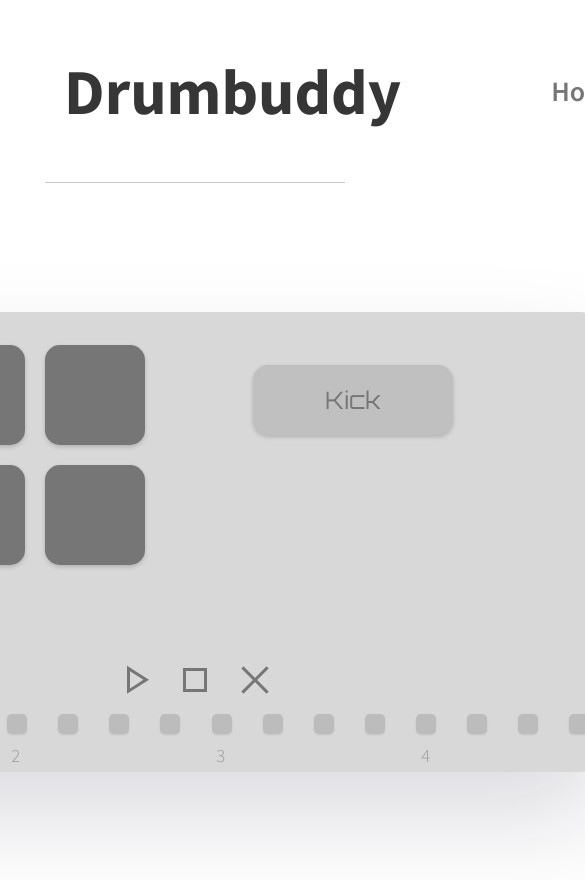
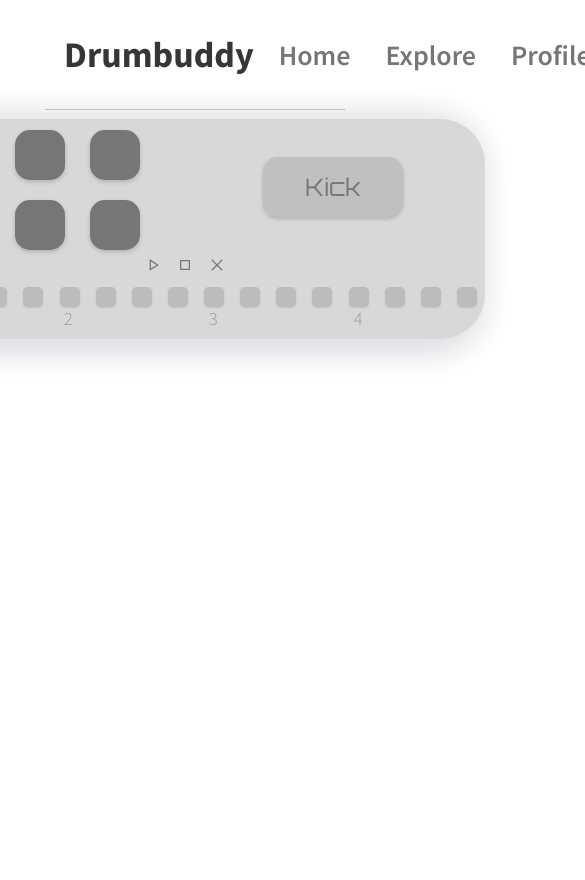
Before and after one commit to lukeweston1234/drum-buddy-v2, a React (Create React App) app: page /home in a window 390 px wide. Shown: the top 880 px of the page, 585 px wide, since content can reach past the window. Built offline with nearby package versions, Linux system fonts and the light colour scheme; no server answers.

Commit message:
css changes

```diff
--- a/src/styles/App.css
+++ b/src/styles/App.css
@@ -1,12 +1,14 @@
 @import url("https://fonts.googleapis.com/css2?family=Orbitron&family=Source+Sans+Pro:wght@200;300;600;700&display=swap");
+
 * {
   font-family: Source Sans Pro;
 }
 
 .nav-bar {
+  padding-left: 0;
   display: flex;
   flex-direction: row;
-  margin-left: 25px;
+  margin-left: 0px;
 }
 
 a {
@@ -43,7 +45,7 @@ a {
   display: flex;
   flex-direction: row;
   align-items: center;
-  justify-content: space-between;
+  justify-content: space-around;
 }
 
 .nav-divider {
@@ -55,5 +57,40 @@ a {
 }
 
 .nav-wrapper {
-  margin-left: 60px;
+  padding-left: 0;
+  display: flex;
+  justify-content: space-around;
 }
+
+@media (max-width: 920px) {
+  .logo {
+    font-size: 36px;
+    font-weight: 700;
+    font-style: bold;
+    color: #363636;
+  }
+
+  .nav-bar {
+    display: flex;
+    flex-direction: row;
+    margin-left: 0px;
+  }
+}
+
+@media (min-width: 1280px) {
+  .logo {
+    font-size: 84px;
+    font-weight: 700;
+    font-style: bold;
+    color: #363636;
+  }
+  .active-nav-text {
+    color: #f18928;
+    font-size: 36px;
+  }
+
+  .nav-text {
+    color: #767676;
+    font-size: 36px;
+  }
+}
--- a/src/styles/Controls.css
+++ b/src/styles/Controls.css
@@ -1,3 +1,7 @@
+button:active * {
+  transform: translateY(2px);
+}
+
 .play-button {
   border: none;
   background-color: #d8d8d8;
@@ -14,10 +18,6 @@
 .reset-button {
   border: none;
   background-color: #d8d8d8;
-}
-
-.reset-button:active {
-  transform: translateY(2px);
 }
 
 .stop-button {
@@ -46,3 +46,15 @@
 .bpm-input:focus {
   outline-width: 0;
 }
+
+@media (max-height: 900px) {
+  .bpm-input {
+    width: 60px;
+    height: 20px;
+    align-self: center;
+  }
+  img {
+    width: 20px;
+    height: 20px;
+  }
+}
--- a/src/styles/DrumButton.css
+++ b/src/styles/DrumButton.css
@@ -22,3 +22,12 @@
 .drum-button:active {
   transform: translateY(2px);
 }
+
+@media (max-height: 900px) {
+  .drum-button,
+  .active-drum-button {
+    width: 50px;
+    height: 50px;
+    margin-left: 15px;
+  }
+}
--- a/src/styles/DrumMachine.css
+++ b/src/styles/DrumMachine.css
@@ -1,5 +1,6 @@
 .wrapper {
   margin-right: 0;
+  margin-top: 80px;
   justify-content: center;
   display: grid;
   grid-template-rows: repeat(7, 100px);
@@ -8,21 +9,22 @@
 }
 
 .drum-machine {
-  border-radius: 25px;
+  border-radius: 45px;
   background-color: #d8d8d8;
   grid-column: 1 / 8;
   grid-row: 2 / 6;
-  box-shadow: rgba(17, 12, 46, 0.15) 0px 48px 100px 0px;
+  box-shadow: rgba(17, 12, 46, 0.15) -10px 5px 30px 10px;
   display: flex;
   flex-direction: column;
   justify-content: flex-end;
 }
 
 .drum-button-container {
+  display: flex;
   width: 50%;
   display: flex;
   margin-top: 10px;
-  margin-left: 10px;
+  margin-left: 20px;
   margin-bottom: 80px;
   justify-content: flex-start;
   flex-wrap: wrap;
@@ -49,3 +51,35 @@
   align-items: center;
   justify-content: flex-start;
 }
+
+@media (max-height: 900px) {
+  .wrapper {
+    margin-right: 0;
+    margin-top: 0px;
+    justify-content: center;
+    display: grid;
+    grid-template-rows: repeat(7, 100px);
+    grid-template-columns: repeat(7, 100px);
+    gap: 20px;
+  }
+  .drum-machine {
+    grid-column: 2 / 7;
+    grid-row: 1 / 3;
+  }
+  .drum-button-container {
+    margin-bottom: 35px;
+  }
+  .drum-machine-top {
+    height: 100px;
+  }
+  .control-wrapper {
+    display: grid;
+    grid-template-columns: repeat(5, 1fr);
+    grid-template-rows: 30px;
+    margin-bottom: 0px;
+  }
+  .controls {
+    height: 20px;
+    align-items: center;
+  }
+}
--- a/src/styles/DrumSequencer.css
+++ b/src/styles/DrumSequencer.css
@@ -20,6 +20,7 @@
   align-self: center;
   text-align: center;
   margin: 0;
+  margin-bottom: 10px;
   padding: 0;
 }
 
@@ -42,3 +43,15 @@
   grid-column-start: 13;
   grid-column-end: 14;
 }
+
+@media (max-width: 900px) {
+  .drum-sequencer {
+    margin-bottom: 0px;
+  }
+  .sequencer-numbers {
+    margin-bottom: 4px;
+  }
+  .number-label {
+    margin-bottom: 5px;
+  }
+}
--- a/src/styles/MiniScreen.css
+++ b/src/styles/MiniScreen.css
@@ -16,3 +16,11 @@
   border-radius: 15px;
   box-shadow: rgba(0, 0, 0, 0.18) 0px 2px 4px;
 }
+
+@media (max-height: 900px) {
+  .mini-screen {
+    width: 140px;
+    height: 60px;
+    margin-bottom: 30px;
+  }
+}
```
